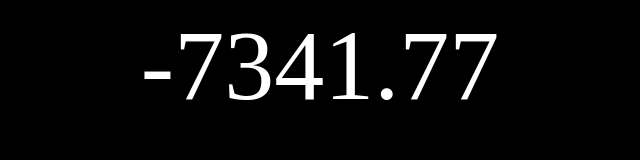
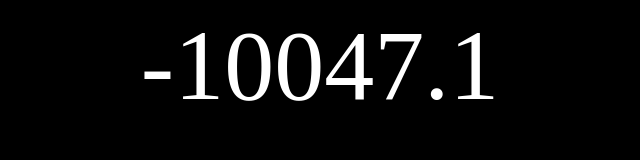
Before and after one commit to anatoliesavin/CevaProgress1, a plain HTML site: page index.html in a window 1280 px wide. Shown: the whole page, without its empty margins (320-960 px from the left). Drawn offline with Linux system fonts and the light colour scheme.

Commit message:
Update index.html

```diff
--- a/index.html
+++ b/index.html
@@ -1,6 +1,6 @@
 <!DOCTYPE html>
 <html>
 <body style="background:black;color:white;font-size:100px;text-align:center;">
--7341.77
+-10047.1
 </body>
 </html>
```
